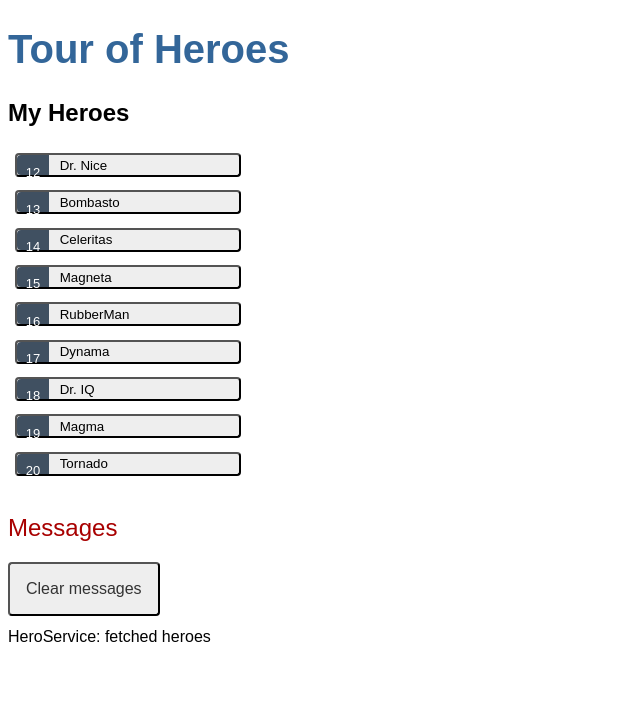
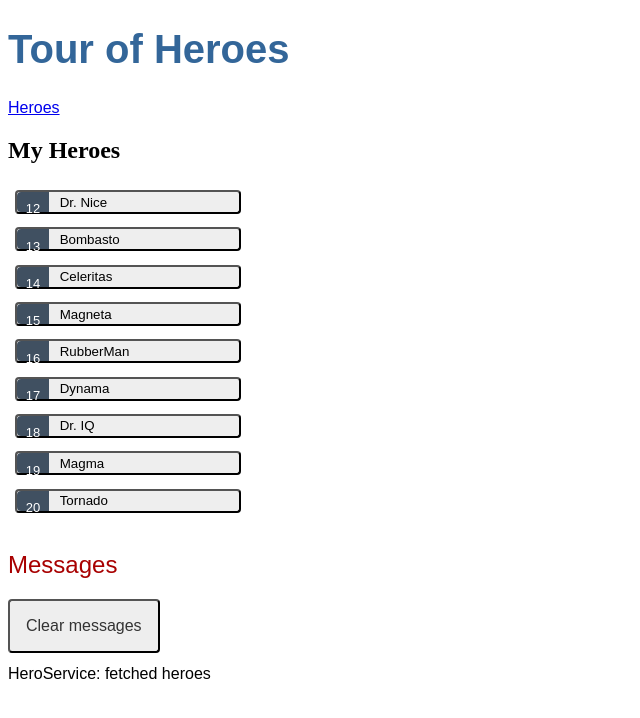
Before and after one commit to renatumb/angular-heroes, an Angular app: page /heroes in a window 1280 px wide. Shown: the top 718 px of the page, without its empty margins (0-640 px from the left). Built offline with nearby package versions, Linux system fonts and the light colour scheme.

Commit message:
creation app-routing module

```diff
--- a/src/app/app.component.html
+++ b/src/app/app.component.html
@@ -1,3 +1,6 @@
 <h1>{{title}}</h1>
-<app-heroes></app-heroes>
+<nav>
+  <a routerLink="/heroes">Heroes</a>
+</nav>
+<router-outlet></router-outlet>
 <app-messages></app-messages>
```
Also changed, not shown: src/app/app-routing.module.ts (+10 -8 lines), src/app/app.module.ts (+10 -9 lines).
